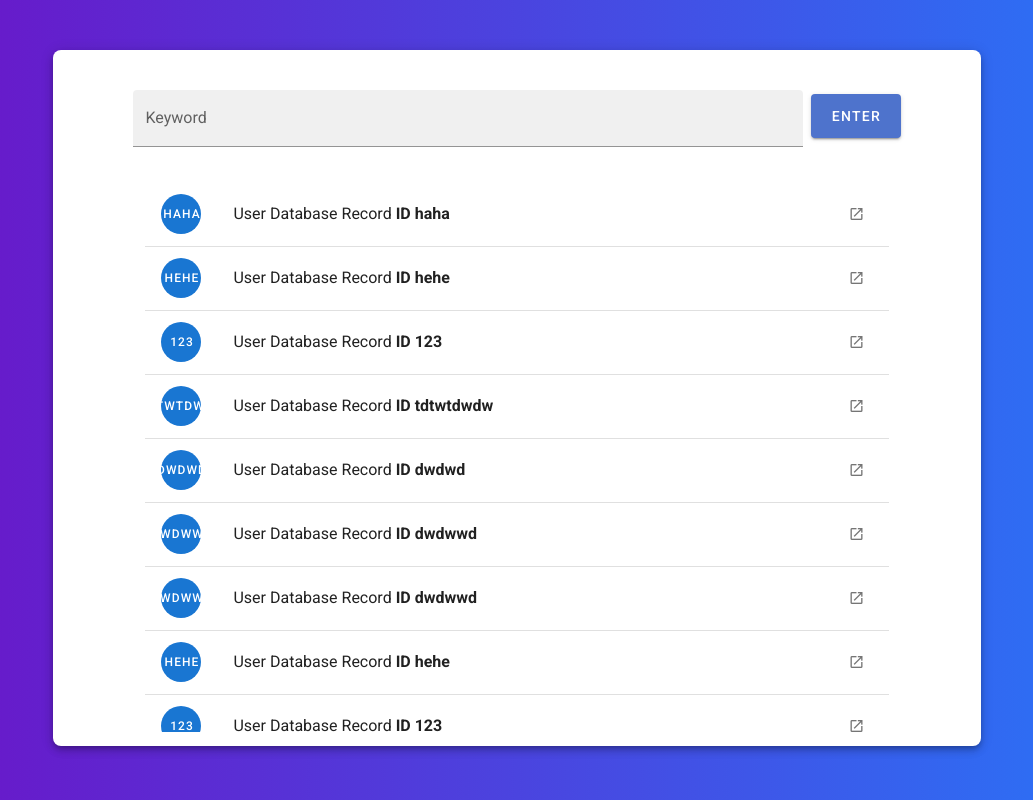
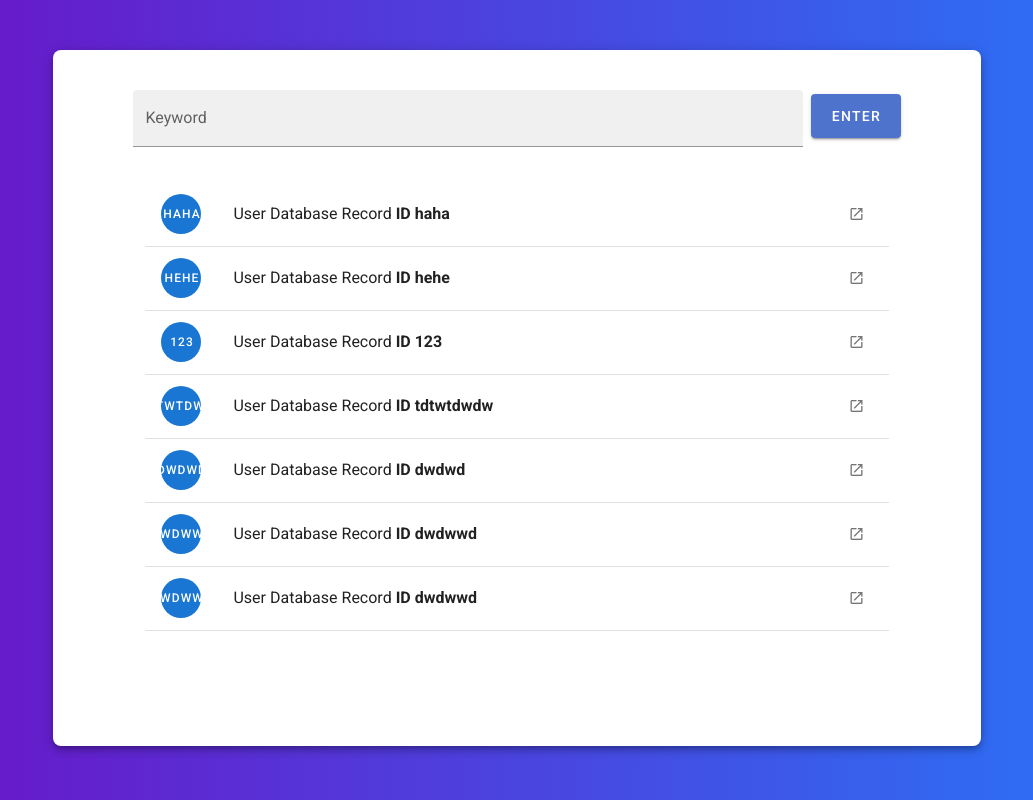
Before and after one commit to aidan-lane/MastersProject, a Vue app in the folder application/: page / in a window 1280 px wide. Shown: the whole page, without its empty margins (123-1156 px from the left). Built offline with nearby package versions, Linux system fonts and the light colour scheme.

Commit message:
reformat change

```diff
--- a/application/src/components/HomePage.vue
+++ b/application/src/components/HomePage.vue
@@ -48,12 +48,12 @@
       </v-row>
       <v-virtual-scroll
         :items="files"
-        height="550"
+        height="450"
         bench="5"
         item-height="64"
-        max-height="90%"
         class="list"
         id="vlist"
+        :style="listHeight"
       >
         <template v-slot:default="{ item }">
           <v-list-item :key="item">
@@ -96,21 +96,30 @@
       keyword: "",
       keywords: [],
       selectedFile: "",
-      listHeight: 550,
-      newHeight: 550,
+      listHeight: "max-height: 70%;",
+      rowHeight: 0,
+      pMaxHeight: 70,
       files: ["haha", "hehe", "123", "tdtwtdwdw", "dwdwd", "dwdwwd", "dwdwwd", "hehe", "123", "tdtwtdwdw", "dwdwd", "dwdwwd", "dwdwwd"]
     }),
 
-    mounted () {
-      this.listHeight = document.getElementById("vlist").clientHeight;
+    updated() {
+        let newRowHeight = document.getElementById("keyrow").clientHeight;
+          console.log(newRowHeight, this.rowHeight);
+          if (this.rowHeight - newRowHeight !== 0) {
+            this.pMaxHeight = Math.max(0, this.pMaxHeight - 5);
+            this.listHeight = "max-height: " + this.pMaxHeight + "%;";
+            this.listHeight2 -= 40;
+            console.log(this.listHeight);
+          }
+          this.rowHeight = newRowHeight;
     },
 
     methods: {
       onSubmit: function () {
         if (!this.keywords.includes(this.keyword) && this.keyword.length > 0) {
           this.keywords.push(this.keyword);
-          self.newHeight = "max-height: " + parseFloat((this.listHeight - document.getElementById("keyrow").clientHeight) / this.listHeight * 100).toFixed(2)+"%;";
-          console.log("test",  self.newHeight)
+
+
         }
         this.keyword = "";
       },
```
